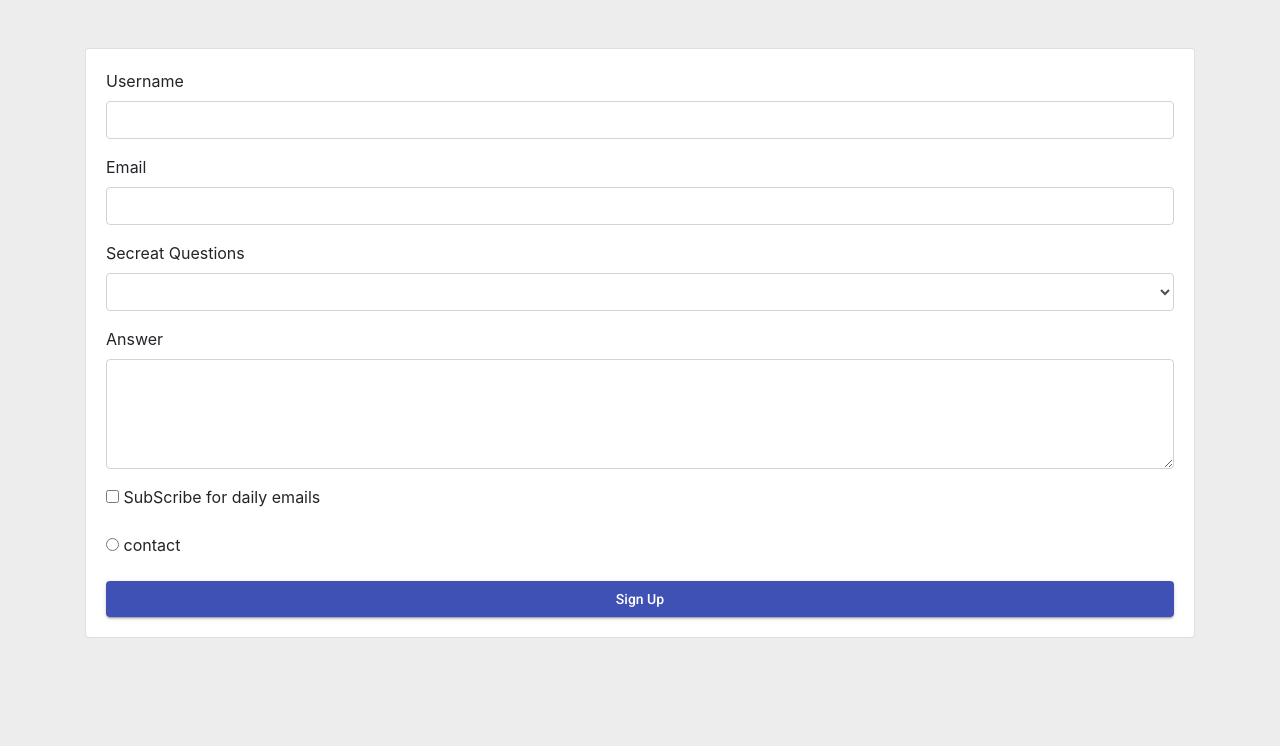
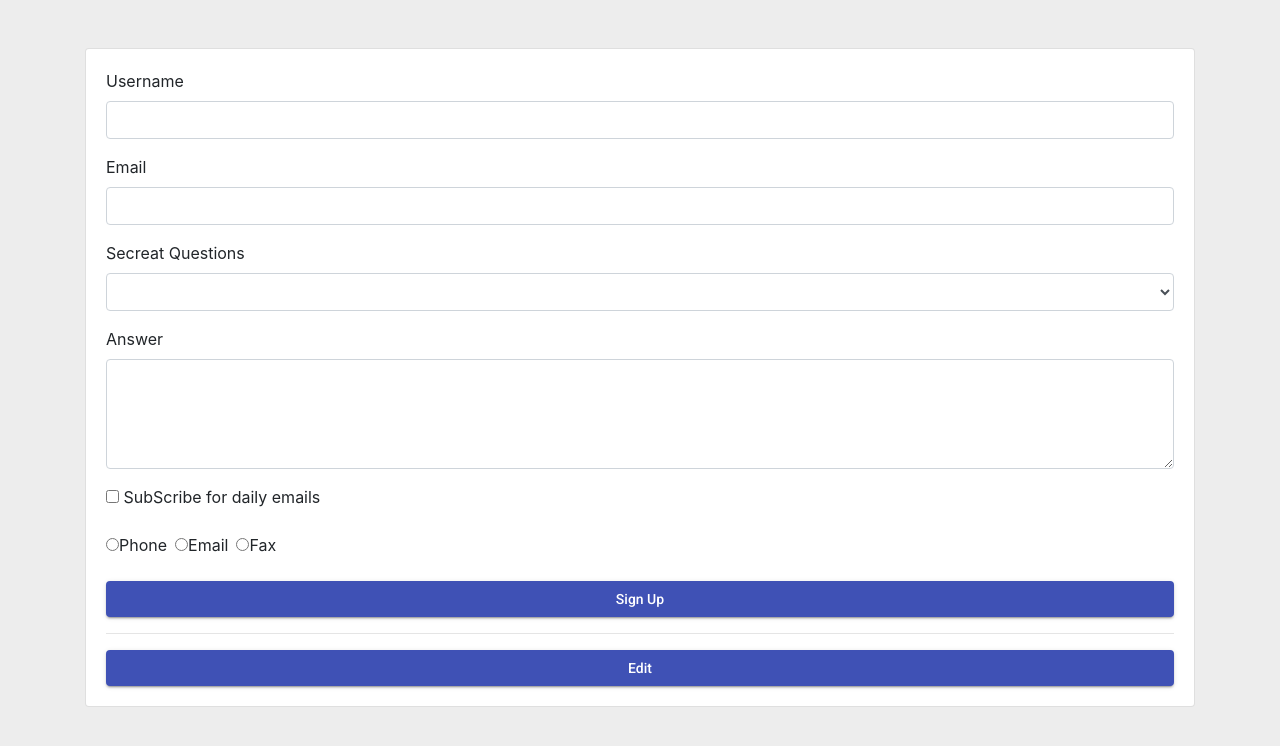
Before and after one commit to pallavitiwade/forms, an Angular app: page / in a window 1280 px wide. Shown: the top 746 px of the page. Built offline with nearby package versions, Linux system fonts and the light colour scheme.

Commit message:
form complete

```diff
--- a/src/app/app.component.html
+++ b/src/app/app.component.html
@@ -65,11 +65,23 @@
             </div>
 
             <div class="form-group">
-              <label for="mocPhone">
-                <input type="radio" name="modeofControl" id="mocPhone">
-              contact</label>
+              <label *ngFor="let moc of mocArr" [for]="moc.contactMode" class="mr-2">
+                <input required [value]="moc.contactMode" ngModel type="radio" name="modeofContact" [id]="moc.contactMode">{{moc.contactMode}}
+              </label>
+
+            <!-- <label for="mocEmail" class="mr-2">
+                <input value="Email" type="radio" name="modeofContact">
+              Email</label>
+
+
+             <label for="Fax">
+                <input value="Fax" type="radio" name="modeofContact">
+              Fax</label> -->
+
             </div>
             <button mat-raised-button color="primary" class="btn-block">Sign Up</button>
+            <hr>
+            <button (click)="onEdit()" mat-raised-button color="primary" class="btn-block">Edit</button>
 
 
 
--- a/src/app/app.component.ts
+++ b/src/app/app.component.ts
@@ -8,16 +8,38 @@ import { NgForm } from '@angular/forms';
 })
 export class AppComponent {
   title = 'td-forms';
-  @ViewChild('signUp') signUp!:NgForm
+  @ViewChild('signUp') signUp!:NgForm;
+
+  mocArr=[
+    {contactMode:'Phone'},
+     {contactMode:'Email'},
+    {contactMode:'Fax'}
+
+  ]
+
+  userDetails={
+  Email: "tiwdepallavi97@gmail.com",
+Username:"pallavi tiwade",
+answer:"i like to read  a books",
+isSubScribed:true,
+modeofContact: "Email",
+secreatQuestions:"favBook"
+  }
+
 
 
    onSubmit(){
-  //   if(this.signUp.valid){
-  //     return
-  //   }
+  if(this.signUp.valid){
+    this.signUp.form.markAllAsTouched()
+      return
+
+   }
     console.log(this.signUp)
-
 console.log(this.signUp.value)
   }
 
+onEdit(){
+  this.signUp.form.patchValue(this.userDetails)
 }
+
+}
```
